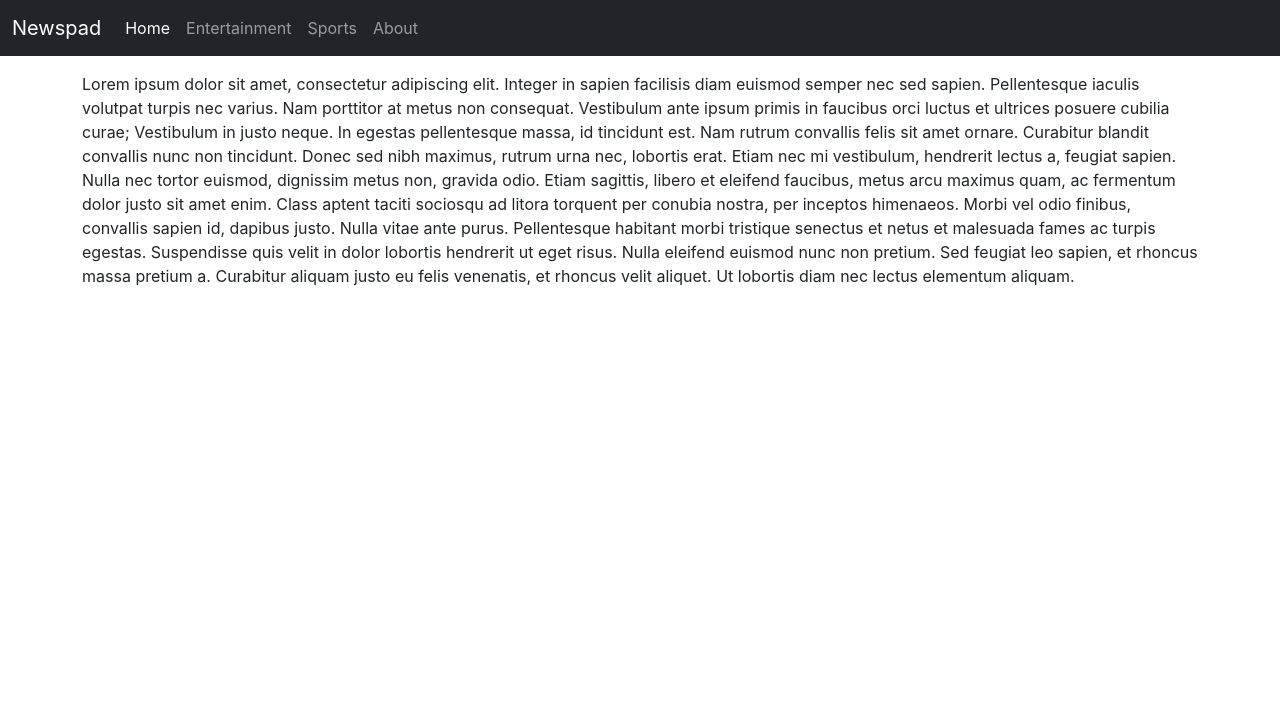
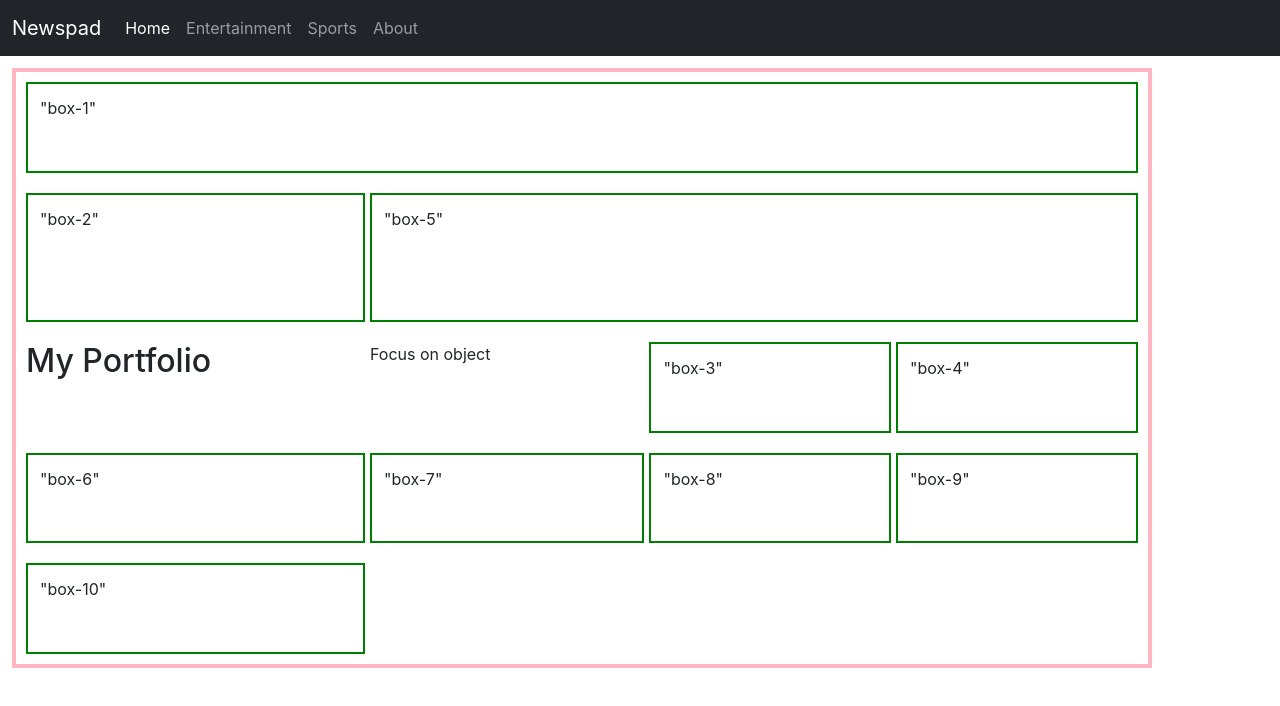
Before and after one commit to vinaymirchandani-tecblic/axios-react, a React (Create React App) app: page /about in a window 1280 px wide. Shown: the top 706 px of the page. Built offline with nearby package versions, Linux system fonts and the light colour scheme.

Commit message:
css grind

```diff
--- a/src/components/About.js
+++ b/src/components/About.js
@@ -2,26 +2,21 @@ import React from "react";
 
 export const About = () => {
   return (
-    <div className="container my-3">
-      Lorem ipsum dolor sit amet, consectetur adipiscing elit. Integer in sapien
-      facilisis diam euismod semper nec sed sapien. Pellentesque iaculis
-      volutpat turpis nec varius. Nam porttitor at metus non consequat.
-      Vestibulum ante ipsum primis in faucibus orci luctus et ultrices posuere
-      cubilia curae; Vestibulum in justo neque. In egestas pellentesque massa,
-      id tincidunt est. Nam rutrum convallis felis sit amet ornare. Curabitur
-      blandit convallis nunc non tincidunt. Donec sed nibh maximus, rutrum urna
-      nec, lobortis erat. Etiam nec mi vestibulum, hendrerit lectus a, feugiat
-      sapien. Nulla nec tortor euismod, dignissim metus non, gravida odio. Etiam
-      sagittis, libero et eleifend faucibus, metus arcu maximus quam, ac
-      fermentum dolor justo sit amet enim. Class aptent taciti sociosqu ad
-      litora torquent per conubia nostra, per inceptos himenaeos. Morbi vel odio
-      finibus, convallis sapien id, dapibus justo. Nulla vitae ante purus.
-      Pellentesque habitant morbi tristique senectus et netus et malesuada fames
-      ac turpis egestas. Suspendisse quis velit in dolor lobortis hendrerit ut
-      eget risus. Nulla eleifend euismod nunc non pretium. Sed feugiat leo
-      sapien, et rhoncus massa pretium a. Curabitur aliquam justo eu felis
-      venenatis, et rhoncus velit aliquet. Ut lobortis diam nec lectus elementum
-      aliquam.
-    </div>
+
+      <div className="container">
+        <h2 className="heading">  My Portfolio</h2>
+        <p className="subheading"> Focus on object</p>
+        <div className="box" id="box-1">"box-1"</div>
+        <div className="box" id="box-2">"box-2"</div>
+        <div className="box" id="box-3">"box-3"</div>
+        <div className="box" id="box-4">"box-4"</div>
+        <div className="box" id="box-5">"box-5"</div>
+        <div className="box" id="box-6">"box-6"</div>
+        <div className="box" id="box-7">"box-7"</div>
+        <div className="box" id="box-8">"box-8"</div>
+        <div className="box" id="box-9">"box-9"</div>
+        <div className="box" id="box-10">"box-10"</div>
+      </div>
+
   );
 };
--- a/src/components/Ent.css
+++ b/src/components/Ent.css
@@ -10,6 +10,7 @@
     border-width: 5px;
     border-radius: 20% 10% 30% 40%;
     background: lightgreen;
+
 
 }
 
@@ -44,3 +45,56 @@ div.desc{
     overflow: hidden;
     text-overflow: ellipsis;
 }
+
+@media (max-width:300px) {
+    .tag2{
+        background-color: orangered;
+    }
+}
+
+
+@media (min-width:500px) {
+    div.gallery{
+        border: solid 1px #381570;
+        color: orange;
+    }
+
+}
+
+
+*{
+    margin: 0;
+    padding: 0;
+    box-sizing: border-box;
+}
+
+.container{
+    border: 4px solid lightpink;
+    margin: 12px;
+    height: 600px;
+    display: grid;
+    column-gap: 5px;
+    row-gap: 20px;
+    padding: 10px;
+    /* grid-template-columns: 200px 200px 200px; */
+    /* justify-content: center; */
+    grid-template-areas: "hdr hdr hdr hdr"
+                         "sbr main main main"
+                         "sbr main main main"
+                         "ftr ftr ftr ftr";
+}
+.box{
+
+    border:2px solid green;
+    /* margin: 20px; */
+    padding: 12px;;
+}
+#box-1{
+    grid-area: hdr;
+}
+#box-2{
+    grid-area: sbr;
+}
+#box-5{
+    grid-area: main;
+}
--- a/src/components/Entertainment.js
+++ b/src/components/Entertainment.js
@@ -23,32 +23,14 @@ export const Entertainment = () => {
   sapien, et rhoncus massa pretium a. Curabitur aliquam justo eu felis
   venenatis, et rhoncus velit aliquet. Ut lobortis diam nec lectus elementum
   aliquam.
-  </div>;
+  </div>
   <div>
 
   lorem-ipsum.
+div.row
 
-  Nam rutrum convallis felis sit amet ornare. Curabitur
-  blandit convallis nunc non tincidunt.Lorem ipsum dolor sit amet, consectetur adipiscing elit. Integer in sapien
-  facilisis diam euismod semper nec sed sapien. Pellentesque iaculis
-  volutpat turpis nec varius. Nam porttitor at metus non consequat.
-  Vestibulum ante ipsum primis in faucibus orci luctus et ultrices posuere
-  cubilia curae; Vestibulum in justo neque. In egestas pellentesque massa,
-  id tincidunt est. Nam rutrum convallis felis sit amet ornare. Curabitur
-  blandit convallis nunc non tincidunt.Lorem ipsum dolor sit amet, consectetur adipiscing elit. Integer in sapien
-  facilisis diam euismod semper nec sed sapien. Pellentesque iaculis
-  volutpat turpis nec varius. Nam porttitor at metus non consequat.
-  Vestibulum ante ipsum primis in faucibus orci luctus et ultrices posuere
-  cubilia curae; Vestibulum in justo neque. In egestas pellentesque massa,
-  id tincidunt est. Nam rutrum convallis felis sit amet ornare. Curabitur
-  blandit convallis nunc non tincidunt.Lorem ipsum dolor sit amet, consectetur adipiscing elit. Integer in sapien
-  facilisis diam euismod semper nec sed sapien. Pellentesque iaculis
-  volutpat turpis nec varius. Nam porttitor at metus non consequat.
-  Vestibulum ante ipsum primis in faucibus orci luctus et ultrices posuere
-  cubilia curae; Vestibulum in justo neque. In egestas pellentesque massa,
-  id tincidunt est. Nam rutrum convallis felis sit amet ornare. Curabitur
-  blandit convallis nunc non tincidunt.
   </div>
+  .container
 
 <div className="gallery">
   <img src="./images/img1.png" alt="img1"></img>
@@ -61,6 +43,7 @@ export const Entertainment = () => {
 <img src="./images/img1.png" alt="img1"></img>
 
 </div>
+
 <div className="gallery">
 <img src="./images/img1.png" alt="img1"/>
 <div className="desc">Culpa fugiatIpsum excepteur in nostrud fugiat. elit officia magna est laborum dolor.Sunt tempor id id pariatur commodo exercitation laborum quis nisi in nostrud fugiat. </div>
```
